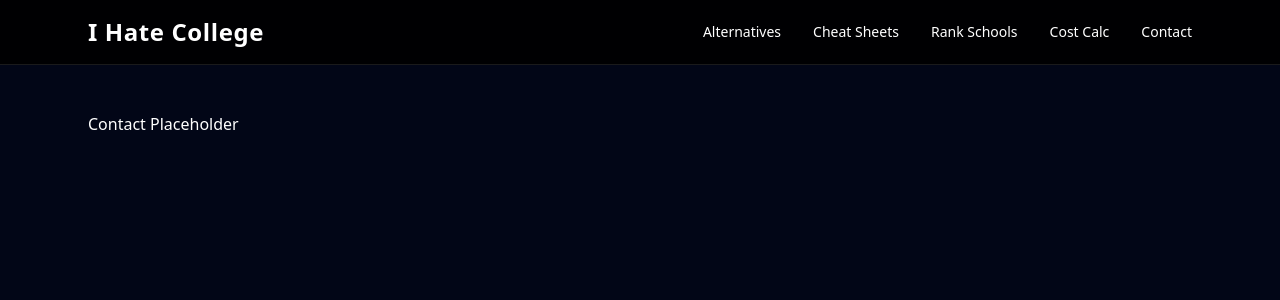
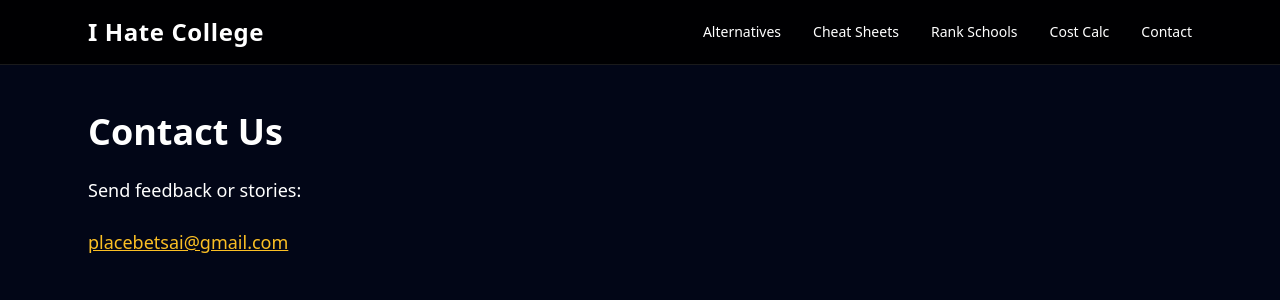
Before and after one commit to placebetsai/Ihatecollege, a Next.js app: page /contact in a window 1280 px wide. Shown: the top 300 px of the page. Built offline with nearby package versions, Linux system fonts and the light colour scheme.

Commit message:
Update contact.js

```diff
--- a/pages/contact.js
+++ b/pages/contact.js
@@ -1,9 +1,18 @@
-import Layout from '../components/Layout';
+import Layout from "../components/Layout";
 
 export default function Contact() {
   return (
     <Layout title="Contact">
-      <h1>Contact Placeholder</h1>
+      <h1 className="text-4xl font-bold mb-6">Contact Us</h1>
+
+      <p className="text-lg mb-6">Send feedback or stories:</p>
+
+      <a
+        href="mailto:placebetsai@gmail.com"
+        className="text-amber-400 underline text-lg"
+      >
+        placebetsai@gmail.com
+      </a>
     </Layout>
   );
 }
```
